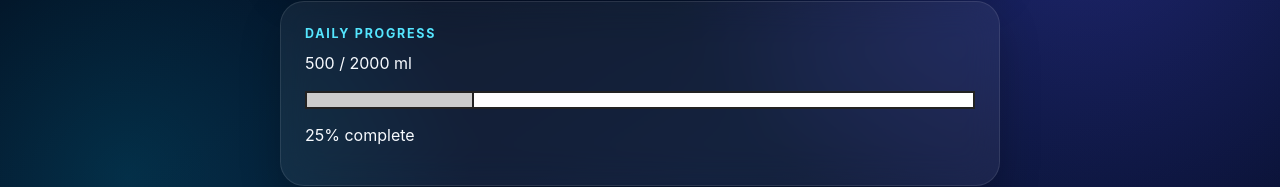
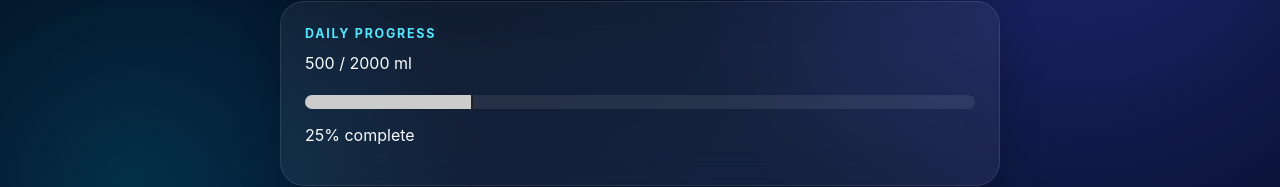
Before and after one commit to UBSDFS/hydrate, a React (Create React App) app in the folder water-intake-tracker/: page / in a window 1280 px wide. Shown: the part 197-384 px from the top of the page. Built offline with nearby package versions, Linux system fonts and the light colour scheme.

Commit message:
style: modernized progress card visuals

```diff
--- a/water-intake-tracker/src/App.css
+++ b/water-intake-tracker/src/App.css
@@ -116,25 +116,33 @@ input {
   display: flex;
   justify-content: space-between;
   align-items: center;
+  margin-bottom: 16px;
 }
 
 .progress-heading h2 {
   margin: 0;
+  font-size: 1.75rem;
+  font-weight: 700;
+  color: #ffffff;
 }
 
-.goal-text,
+.goal-text {
+  margin: 8px 0 0;
+  color: rgba(255, 255, 255, 0.7);
+}
 .progress-message {
-  margin: 10px 0 0;
+  margin-top: 14px;
+  color: #55e6ff;
+  font-weight: 600;
 }
-
 .progress-track {
   width: 100%;
-  height: 18px;
-  margin-top: 18px;
-  border: 2px solid #222;
-  background: #fff;
+  height: 14px;
+  margin-top: 22px;
+  overflow: hidden;
+  border-radius: 999px;
+  background: rgba(255, 255, 255, 0.08);
 }
-
 .progress-fill {
   width: 62%;
   height: 100%;
```
